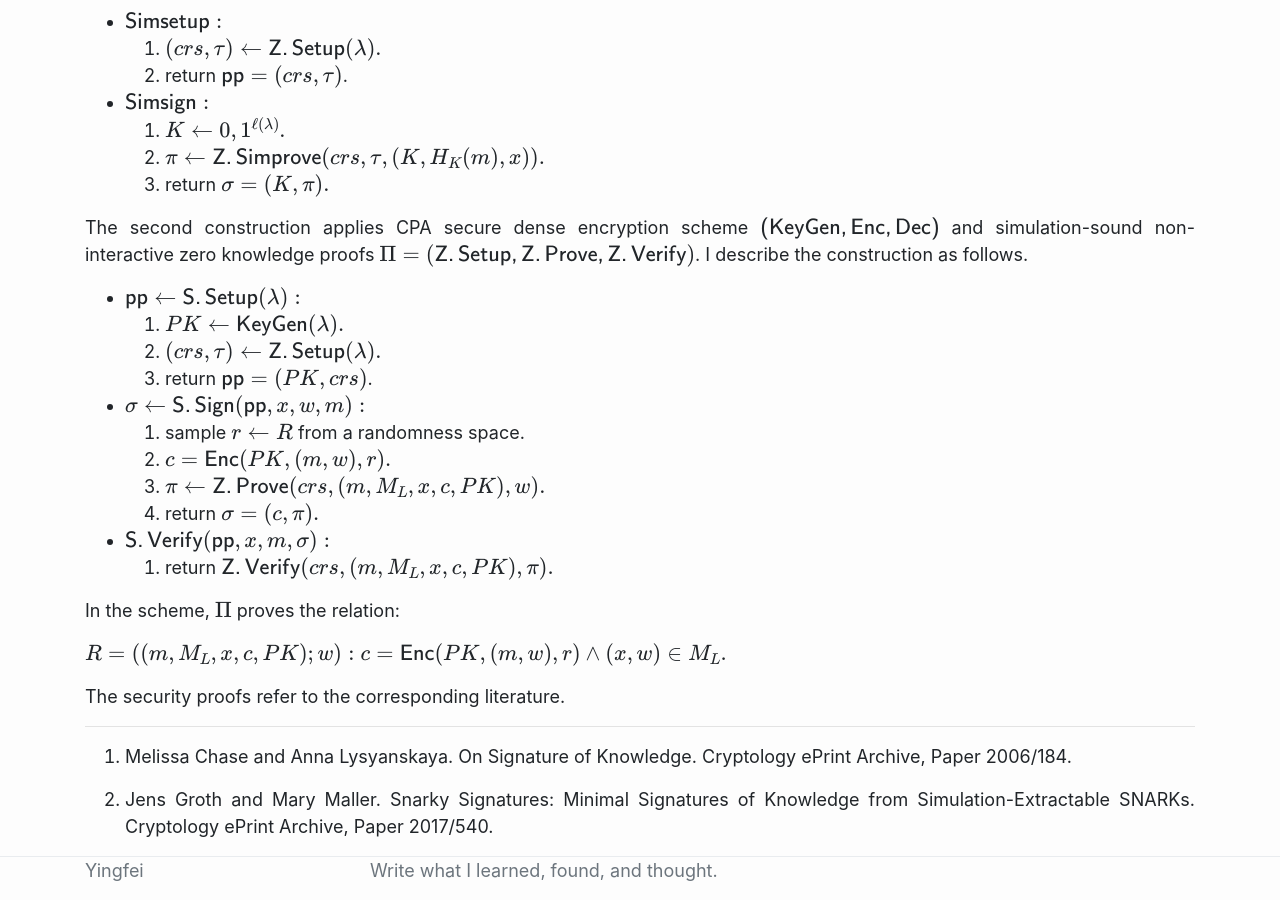
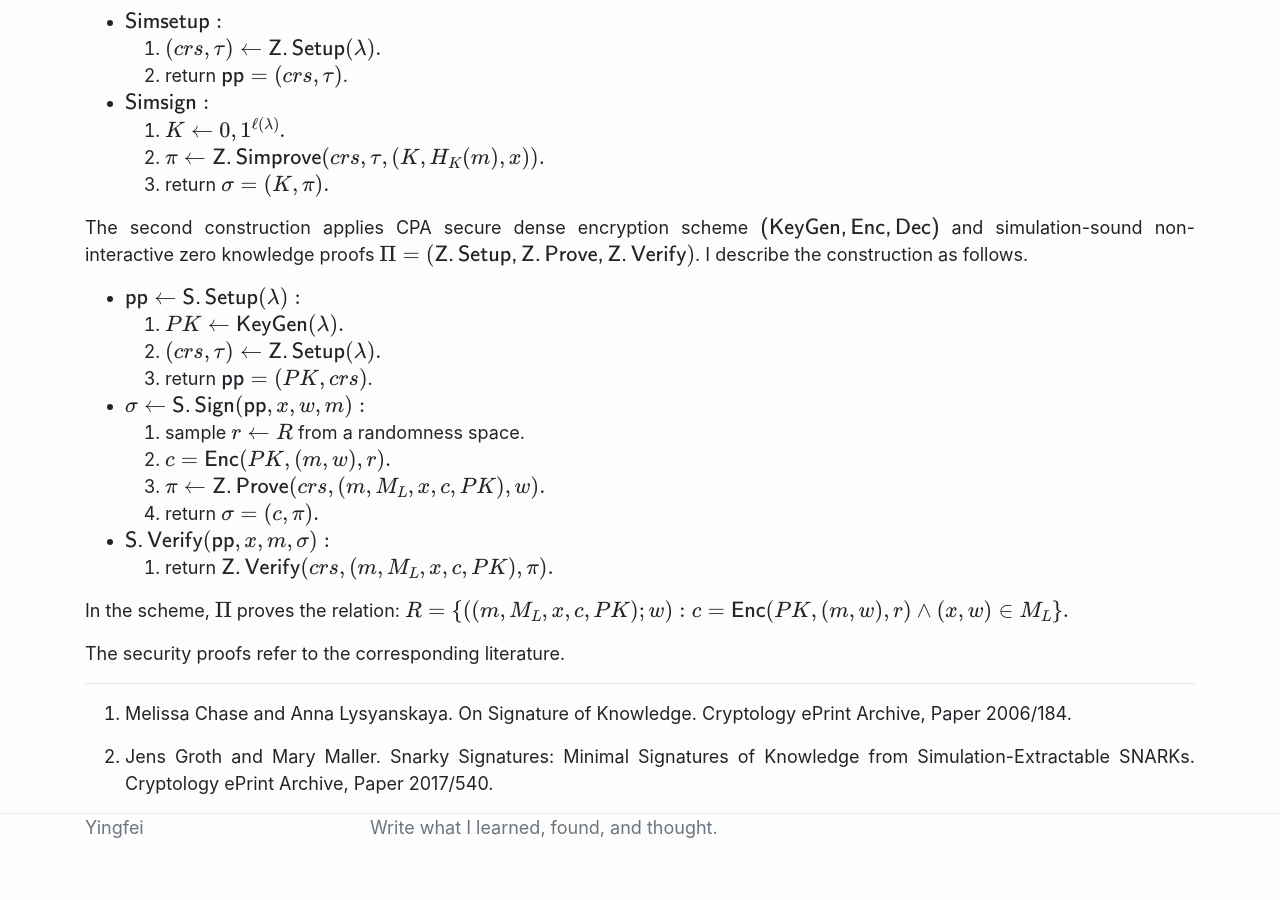
Before and after one commit to YanYingfei/yanyingfei.github.io, a Jekyll site: the page built from _posts/2023-11-07-Signature-of-Knowledge.md, in a window 1280 px wide and 900 px high, scrolled down 4881 px. Built offline with Jekyll 4.4.1, drawn with Linux system fonts in a browser that asks for light colours; formulas are drawn with MathJax 3; after the commit the page ends 5738 px from its top, so only the background shows below that.

```diff
--- a/_posts/2023-11-07-Signature-of-Knowledge.md
+++ b/_posts/2023-11-07-Signature-of-Knowledge.md
@@ -130,8 +130,7 @@ The second construction applies CPA secure dense encryption scheme $\mathsf{(Key
 	1. return $\mathsf{Z.Verify}(crs, (m, M_L, x,c,PK), \pi).$
 
 In the scheme, $\Pi$ proves the relation:
-
-$\begin{equation} R= \{ ((m, M_L, x,c,PK); w) : c=\mathsf{Enc}(PK,(m,w),r) \land (x,w) \in M_L \}. \end{equation}$
+$$\begin{equation} R= \{ ((m, M_L, x,c,PK); w) : c=\mathsf{Enc}(PK,(m,w),r) \land (x,w) \in M_L \}. \end{equation}$$
 
 The security proofs refer to the corresponding literature.
 
```
